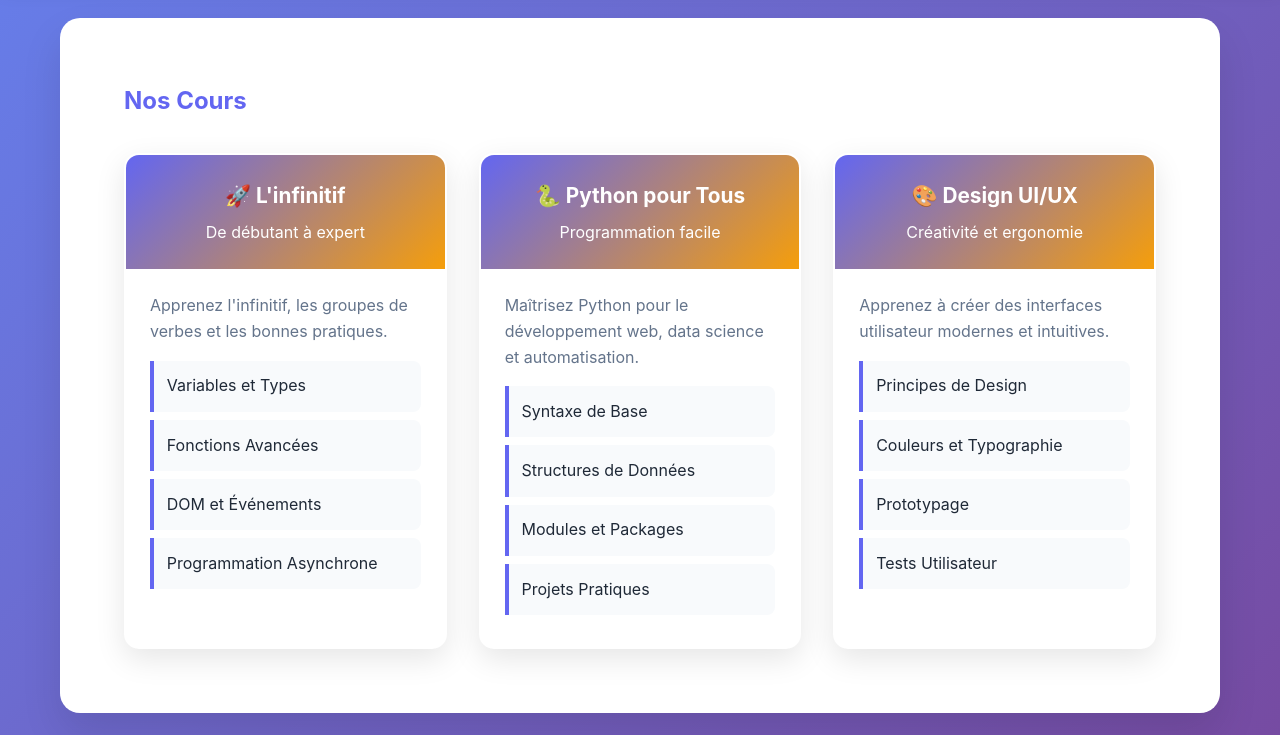
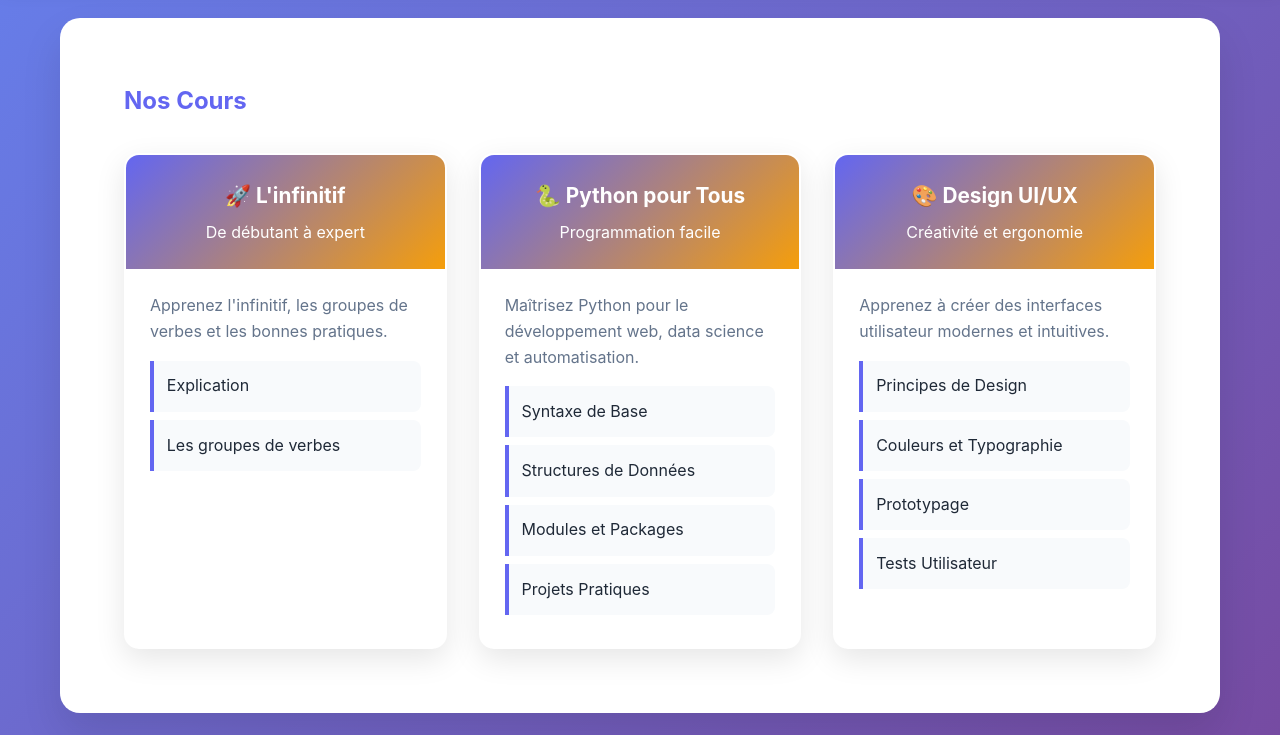
Before and after one commit to Arthur-TD49/EduPro, a plain HTML site: page index.html in a window 1280 px wide. Both pictures are taken after a click on the link "Cours". Shown: the part 65-800 px from the top of the page. Drawn offline with Linux system fonts and the light colour scheme.

Commit message:
Update index.html

```diff
--- a/index.html
+++ b/index.html
@@ -440,10 +440,8 @@
                             <div class="course-content">
                                 <p style="margin-bottom: 1rem; color: var(--gray);">Apprenez l'infinitif, les groupes de verbes et les bonnes pratiques.</p>
                                 <ul class="lesson-list">
-                                    <li class="lesson-item">Variables et Types</li>
-                                    <li class="lesson-item">Fonctions Avancées</li>
-                                    <li class="lesson-item">DOM et Événements</li>
-                                    <li class="lesson-item">Programmation Asynchrone</li>
+                                    <li class="lesson-item">Explication</li>
+                                    <li class="lesson-item">Les groupes de verbes</li>
                                 </ul>
                             </div>
                         </div>
@@ -589,7 +587,7 @@
                 subtitle: "Maîtrisez le base du français",
                 lessons: [
                     {
-                        title: "Variables et Types de Données",
+                        title: "Explication",
                         content: `<h4>Les Variables en JavaScript</h4>
                         <p>JavaScript propose trois façons de déclarer des variables :</p>
                         <p><strong>let</strong> : Pour les variables qui peuvent changer</p>
@@ -608,7 +606,7 @@
                         </div>`
                     },
                     {
-                        title: "Fonctions Avancées",
+                        title: "Les groupes de verbes",
                         content: `<h4>Fonctions Fléchées</h4>
                         <p>Les fonctions fléchées offrent une syntaxe plus concise :</p>
                         <div style="background: #1f2937; color: #f8fafc; padding: 1rem; border-radius: 8px; font-family: monospace;">
```
